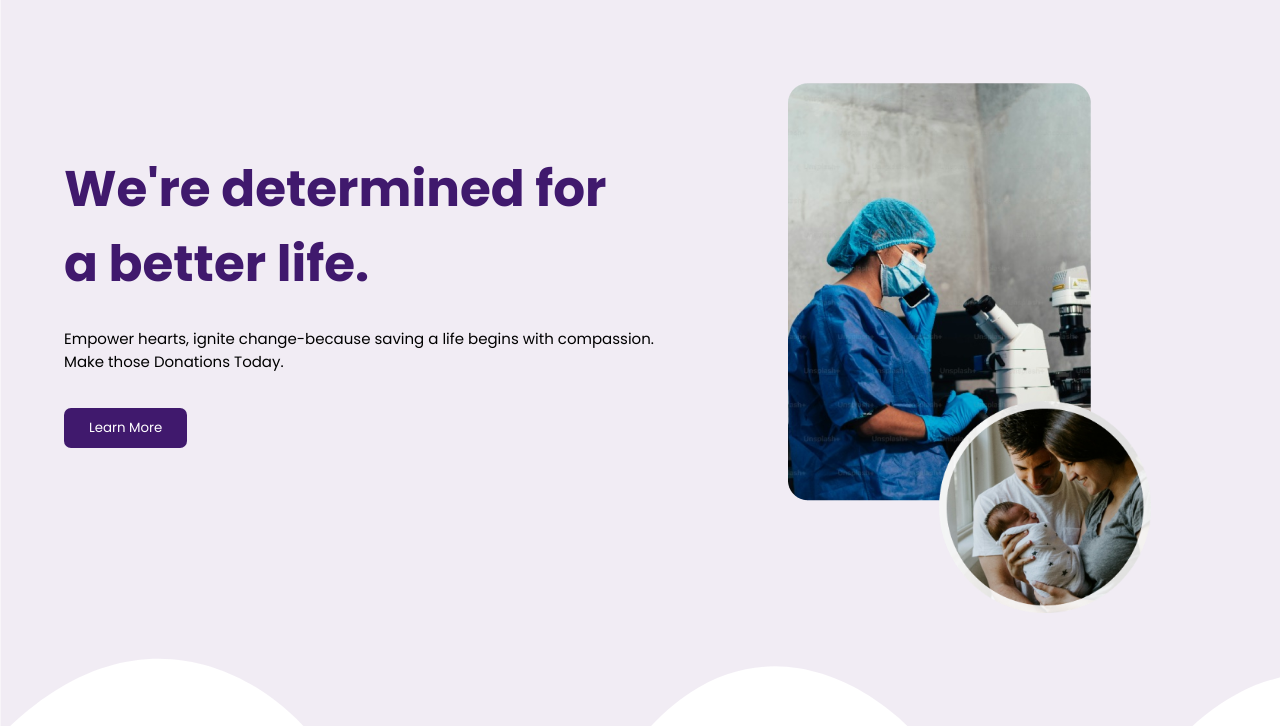
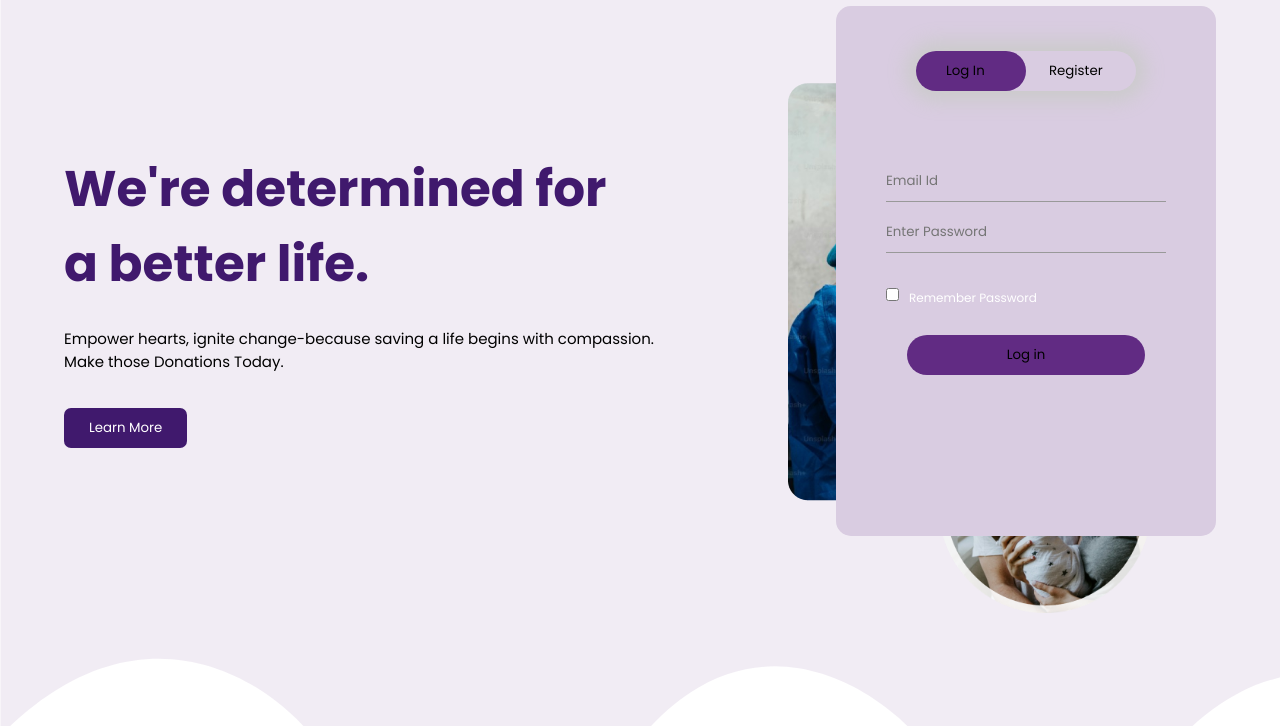
Before and after one commit to Niz46/blockChainHostipal, a plain HTML site: page index.html in a window 1280 px wide. Both pictures are taken after a click on the button "Login". Shown: the part 71-797 px from the top of the page. Drawn offline with Linux system fonts and the light colour scheme.

Commit message:
favour's-commit

```diff
--- a/index.html
+++ b/index.html
@@ -47,9 +47,84 @@
         </nav>
         <div class="btn_container">
           <button type="button">Donate</button>
-          <button type="button">Login</button>
+          <button
+            type="button"
+            class="loginbtn"
+            onclick="document.getElementById('login-form').style.display='block'"
+            style="width: auto"
+          >
+            Login
+          </button>
         </div>
       </header>
+
+      <div id="login-form" class="login-page">
+        <div class="form-box">
+          <div class="button-box">
+            <div id="btn"></div>
+            <button type="button" onclick="login()" class="toggle-btn">
+              Log In
+            </button>
+            <button type="button" onclick="register()" class="toggle-btn">
+              Register
+            </button>
+          </div>
+          <form id="login" class="input-group-login">
+            <input
+              type="text"
+              class="input-field"
+              placeholder="Email Id"
+              required
+            />
+            <input
+              type="password"
+              class="input-field"
+              placeholder="Enter Password"
+              required
+            />
+            <input type="checkbox" class="check-box" /><span
+              >Remember Password</span
+            >
+            <button type="submit" class="submit-btn">Log in</button>
+          </form>
+          <form id="register" class="input-group-register">
+            <input
+              type="text"
+              class="input-field"
+              placeholder="First Name"
+              required
+            />
+            <input
+              type="text"
+              class="input-field"
+              placeholder="Last Name "
+              required
+            />
+            <input
+              type="email"
+              class="input-field"
+              placeholder="Email Id"
+              required
+            />
+            <input
+              type="password"
+              class="input-field"
+              placeholder="Enter Password"
+              required
+            />
+            <input
+              type="password"
+              class="input-field"
+              placeholder="Confirm Password"
+              required
+            />
+            <input type="checkbox" class="check-box" /><span
+              >I agree to the terms and conditions</span
+            >
+            <button type="submit" class="submit-btn">Register</button>
+          </form>
+        </div>
+      </div>
 
       <main>
         <div class="hero-section">
@@ -269,9 +344,7 @@
 
         <button class="language-btn">English</button>
 
-        <p class="copyright-text">
-          All rights reserved @2024
-        </p>
+        <p class="copyright-text">All rights reserved @2024</p>
       </footer>
     </div>
   </body>
--- a/main.js
+++ b/main.js
@@ -2,3 +2,24 @@ window.addEventListener("scroll", function () {
   let nav = document.querySelector(".nav");
   nav.classList.toggle("active", window.scrollY > 0);
 });
+
+var x = document.getElementById("login");
+var y = document.getElementById("register");
+var z = document.getElementById("btn");
+function register() {
+  x.style.left = "-400px";
+  y.style.left = "50px";
+  z.style.left = "110px";
+}
+function login() {
+  x.style.left = "50px";
+  y.style.left = "450px";
+  z.style.left = "0px";
+}
+
+var modal = document.getElementById("login-form");
+window.onclick = function (event) {
+  if (event.target == modal) {
+    modal.style.display = "none";
+  }
+};
--- a/style.css
+++ b/style.css
@@ -9,7 +9,7 @@
 }
 
 :root {
-  --purple-color: #40196D;
+  --purple-color: #40196d;
   --white-color: #ffff;
   --bg-color: #d9cce15e;
   --h1-color: #40196d;
@@ -382,7 +382,7 @@ main .patient-record {
   font-weight: 400;
 }
 
-.donation_buttons select{
+.donation_buttons select {
   width: 20em;
   padding: 15px 0;
   font-size: 15px;
@@ -392,7 +392,7 @@ main .patient-record {
   color: var(--white-color);
 }
 
-.donation_buttons button:hover{
+.donation_buttons button:hover {
   background-color: var(--h1-color);
   color: var(--white-color);
 }
@@ -405,7 +405,7 @@ main .patient-record {
   margin-bottom: 0;
 }
 
-footer .form{
+footer .form {
   display: flex;
   flex-wrap: nowrap;
   align-items: center;
@@ -415,7 +415,7 @@ footer .form{
   margin-bottom: 50px;
 }
 
-.email-signup input{
+.email-signup input {
   width: 269px;
   border: 1px solid var(--patient-light-color);
   color: var(--white-color);
@@ -424,7 +424,7 @@ footer .form{
   background: transparent;
 }
 
-.email-signup button{
+.email-signup button {
   padding: 8px 50px;
   background: var(--purple-color);
   box-shadow: 0 0 10px 0 rgba(0, 0, 0, 0.2);
@@ -481,3 +481,101 @@ footer .form{
   margin: 20px 0;
   text-align: center;
 }
+
+#login-form {
+  display: none;
+}
+.form-box {
+  width: 380px;
+  height: 530px;
+  position: absolute;
+  top: 2%;
+  right: 5%;
+  background: var(--patient-light-color);
+  padding: 10px;
+  overflow: hidden;
+  border-radius: 15px;
+  z-index: 10000;
+}
+.button-box {
+  width: 220px;
+  margin: 35px auto;
+  position: relative;
+  box-shadow: 0 0 20px 10px var(--donation-button-color);
+  border-radius: 30px;
+}
+.toggle-btn {
+  padding: 10px 30px;
+  cursor: pointer;
+  background: transparent;
+  border: 0;
+  outline: none;
+  position: relative;
+}
+#btn {
+  top: 0;
+  left: 0;
+  position: absolute;
+  width: 110px;
+  height: 100%;
+  background: var(--text-color);
+  border-radius: 30px;
+  transition: 0.5s;
+}
+.input-group-login {
+  top: 150px;
+  position: absolute;
+  width: 280px;
+  transition: 0.5s;
+}
+.input-group-register {
+  top: 120px;
+  position: absolute;
+  width: 280px;
+  transition: 0.5s;
+}
+.input-field {
+  width: 100%;
+  padding: 10px 0;
+  margin: 5px 0;
+  border-left: 0;
+  border-top: 0;
+  border-right: 0;
+  border-bottom: 1px solid #999;
+  outline: none;
+  background: transparent;
+}
+.submit-btn {
+  width: 85%;
+  padding: 10px 30px;
+  cursor: pointer;
+  display: block;
+  margin: auto;
+  background: var(--text-color);
+  border: 0;
+  outline: none;
+  border-radius: 30px;
+}
+.check-box {
+  margin: 30px 10px 34px 0;
+}
+form span {
+  color: var(--white-color);
+  font-size: 12px;
+  bottom: 68px;
+  position: absolute;
+}
+#login {
+  left: 50px;
+}
+#login input {
+  color: var(--white-color);
+  font-size: 15;
+}
+#register {
+  left: 450px;
+}
+#register input {
+  color: var(--white-color);
+  font-size: 15;
+}
```
Also changed, not shown: 1 other file.
